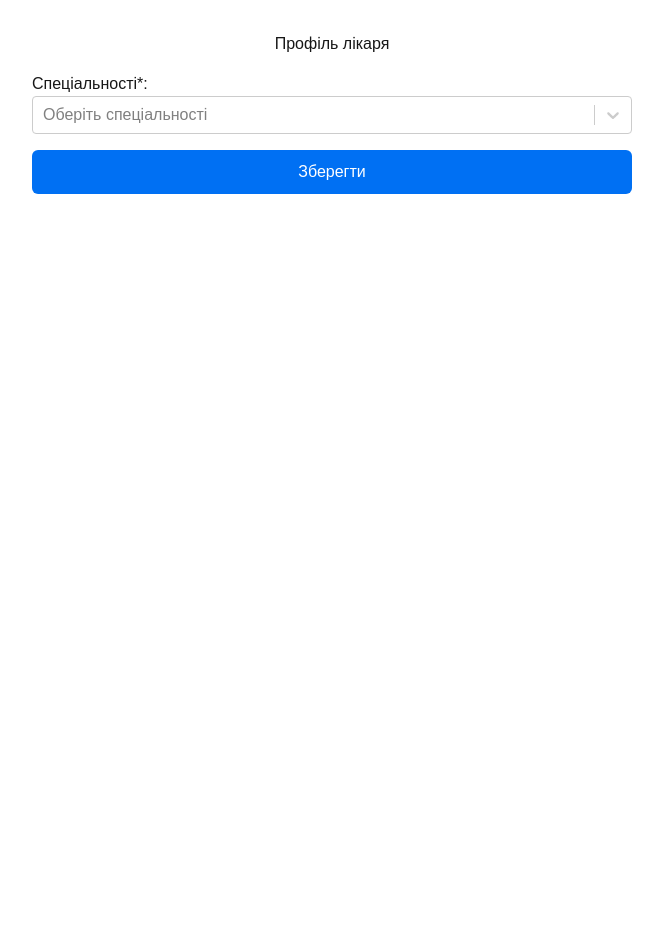
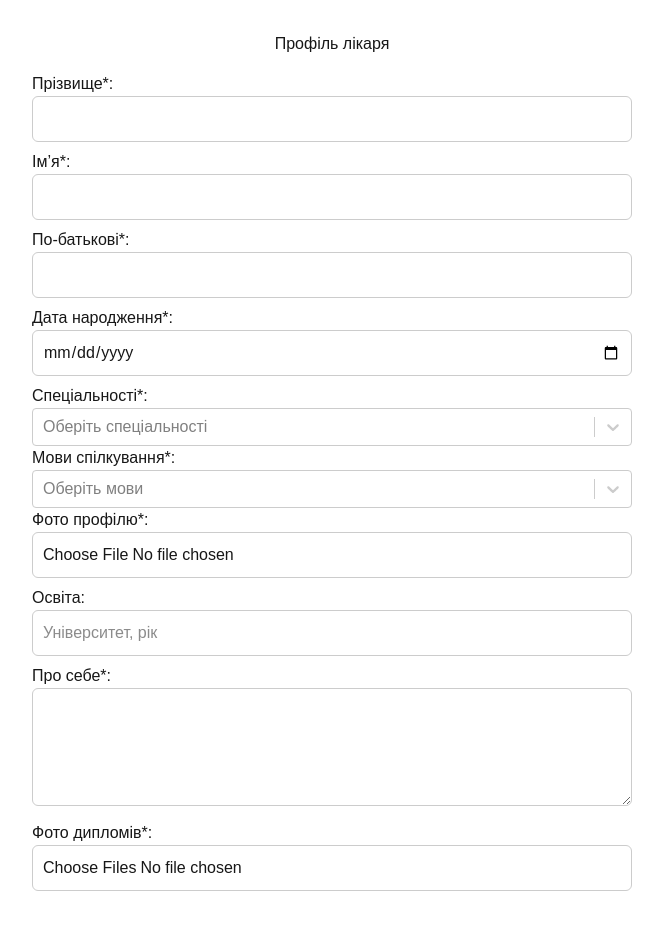
Before and after one commit to Likar24com/likar24, a Next.js app: page /complete-doctor in a window 1280 px wide. Shown: the top 945 px of the page, without its empty margins (308-971 px from the left). Before the commit the page ends 800 px from the top, so only its background shows below. Built offline with nearby package versions, Linux system fonts and the light colour scheme.

Commit message:
style: уніфіковано всі форми (auth, index, reset/update-password, complete-profile)

```diff
--- a/pages/complete-doctor.tsx
+++ b/pages/complete-doctor.tsx
@@ -1,116 +1,241 @@
 import React, { useEffect, useState } from 'react';
-import { supabase }      from '../lib/supabase';
-import { useRouter }     from 'next/router';
-import Select            from 'react-select';
+import { supabase }    from '../lib/supabase';
+import { useRouter }   from 'next/router';
+import Select          from 'react-select';
 
 export default function CompleteDoctor() {
-  const [userId, setUserId]       = useState<string|null>(null);
-  const [firstName, setFirstName] = useState('');
-  const [lastName, setLastName]   = useState('');
-  const [middleName, setMiddleName] = useState('');
-  const [birthDate, setBirthDate] = useState('');
+  const [userId, setUserId] = useState<string | null>(null);
 
-  // тепер масив
+  // Дані форми
+  const [firstName, setFirstName]             = useState('');
+  const [lastName, setLastName]               = useState('');
+  const [middleName, setMiddleName]           = useState('');
+  const [birthDate, setBirthDate]             = useState('');
   const [specializations, setSpecializations] = useState<any[]>([]);
   const [languagesSpoken, setLanguagesSpoken] = useState<any[]>([]);
-  const [photo, setPhoto]       = useState<File|null>(null);
-  const [education, setEducation] = useState('');
-  const [about, setAbout]         = useState('');
-  const [diplomaFiles, setDiplomaFiles]           = useState<File[]>([]);
-  const [diplomaPreviews, setDiplomaPreviews]     = useState<string[]>([]);
-  const [errors, setErrors]       = useState<{[k:string]:string}>({});
+  const [photo, setPhoto]                     = useState<File | null>(null);
+  const [education, setEducation]             = useState('');
+  const [about, setAbout]                     = useState('');
+  const [diplomaFiles, setDiplomaFiles]       = useState<File[]>([]);
 
+  // Публічні URL після upload
+  const [photoPreview, setPhotoPreview]       = useState<string>('');
+  const [diplomaUrls, setDiplomaUrls]         = useState<string[]>([]);
+
+  const [errors, setErrors]                   = useState<Record<string,string>>({});
   const router = useRouter();
 
+  // Опції для селектів
   const specializationOptions = [
     'Терапевт','Кардіолог','Педіатр','Дерматолог','Невролог',
     'Офтальмолог','Хірург','Гінеколог','Стоматолог','Психотерапевт'
-  ].map(v=>({value:v,label:v}));
+  ].map(v => ({ value: v, label: v }));
 
-  // інші опції залишаємо...
-  const inputStyle = { width:'100%',padding:10,fontSize:'1rem',border:'1px solid #ccc',borderRadius:6,marginBottom:8 };
-  const buttonStyle = { width:'100%',padding:10,fontSize:'1rem',backgroundColor:'#0070f3',color:'#fff',border:'none',borderRadius:6,cursor:'pointer',marginTop:16 };
+  const languageOptions = [
+    'Українська','English','Русский','Polski','Deutsch',
+    'Français','Español','Italiano','中文','العربية','Türkçe','Português','தமிழ்','हिन्दी'
+  ].map(v => ({ value: v, label: v }));
 
+  const inputStyle = {
+    width: '100%', padding: 10, fontSize: '1rem',
+    border: '1px solid #ccc', borderRadius: 6, marginBottom: 8,
+  };
+  const buttonStyle = {
+    width: '100%', padding: 12, fontSize: '1rem',
+    backgroundColor: '#0070f3', color: '#fff',
+    border: 'none', borderRadius: 6, cursor: 'pointer', marginTop: 16,
+  };
+
+  // Отримуємо поточного user
   useEffect(() => {
-    (async()=>{
-      const { data:{ user } } = await supabase.auth.getUser();
-      if (!user?.id) return;
-      setUserId(user.id);
+    (async () => {
+      const { data: { user } } = await supabase.auth.getUser();
+      if (user?.id) setUserId(user.id);
     })();
   }, []);
 
-  const handleDiplomas = (e:React.ChangeEvent<HTMLInputElement>) => {
-    const files = Array.from(e.target.files||[]);
-    setDiplomaFiles(files);
-    setDiplomaPreviews(files.map(f=>URL.createObjectURL(f)));
+  // Обробляємо вибір дипломів
+  const handleDiplomas = (e: React.ChangeEvent<HTMLInputElement>) => {
+    setDiplomaFiles(Array.from(e.target.files || []));
+    setDiplomaUrls([]);  // очистимо попередні
   };
 
-  const handleSubmit = async(e:React.FormEvent) => {
+  // Подача форми
+  const handleSubmit = async (e: React.FormEvent) => {
     e.preventDefault();
-    const errs:{[k:string]:string} = {};
+
+    // 1) Валідація
+    const errs: Record<string,string> = {};
+    if (!lastName)     errs.lastName     = 'Прізвище обов’язкове';
     if (!firstName)    errs.firstName    = 'Ім’я обов’язкове';
-    if (!lastName)     errs.lastName     = 'Прізвище обов’язкове';
     if (!middleName)   errs.middleName   = 'По-батькові обов’язкове';
     if (!birthDate)    errs.birthDate    = 'Дата народження обов’язкова';
-    if (specializations.length === 0) errs.specializations = 'Оберіть хоча б одну спеціальність';
-    if (languagesSpoken.length  === 0) errs.languagesSpoken = 'Оберіть мови спілкування';
-    if (!photo)        errs.photo       = 'Додайте фото профілю';
-    if (!about)        errs.about       = 'Розкажіть про себе';
-    if (diplomaFiles.length === 0) errs.diplomaFiles = 'Завантажте фото дипломів';
+    if (!specializations.length)
+                       errs.specializations = 'Оберіть щонайменше одну спеціальність';
+    if (!languagesSpoken.length)
+                       errs.languagesSpoken = 'Оберіть щонайменше одну мову';
+    if (!photo)        errs.photo        = 'Додайте фото профілю';
+    if (!about)        errs.about        = 'Поле «Про себе» обов’язкове';
+    if (!diplomaFiles.length)
+                       errs.diplomaFiles = 'Завантажте хоча б один диплом';
     setErrors(errs);
     if (Object.keys(errs).length) return;
 
+    // 2) Готуємо payload
     const updates: any = {
+      last_name: lastName,
       first_name: firstName,
-      last_name,
       middle_name: middleName,
       birth_date: birthDate,
-      // зберігаємо масив рядків
-      specialization: specializations.map(s=>s.value),
-      languages_spoken: languagesSpoken.map(l=>l.value),
+      specialization: specializations.map(s => s.value),
+      languages_spoken: languagesSpoken.map(l => l.value),
       education,
-      about
+      about,
     };
 
-    if (photo) {
+    // 3) Upload аватарки
+    if (photo && userId) {
       const ext = photo.name.split('.').pop();
       const key = `avatars/${userId}.${ext}`;
-      const { data } = await supabase.storage.from('avatars').upload(key, photo, { upsert:true });
-      updates.photo = data?.path;
+      const { data: aData, error: aErr } = await supabase
+        .storage
+        .from('avatars')
+        .upload(key, photo, { upsert: true });
+      if (aErr) {
+        setErrors(prev => ({ ...prev, photo: aErr.message }));
+        return;
+      }
+      updates.photo = aData.path;
+      const { data: { publicUrl } } = supabase
+        .storage.from('avatars')
+        .getPublicUrl(aData.path);
+      setPhotoPreview(publicUrl);
     }
 
-    if (diplomaFiles.length) {
-      const paths:string[] = [];
+    // 4) Upload дипломів (з санітизацією імен)
+    if (diplomaFiles.length && userId) {
+      const paths: string[] = [];
       for (const file of diplomaFiles) {
         const ext = file.name.split('.').pop();
-        const key = `diplomas/${userId}-${file.name}`;
-        const { data } = await supabase.storage.from('diplomas').upload(key, file, { upsert:true });
-        data?.path && paths.push(data.path);
+        // Санітизуємо baseName
+        const base = file.name
+          .toLowerCase()
+          .replace(/[^a-z0-9\-_.]/g, '-')  // латиниця, цифри, '-', '_', '.'
+          .replace(/-+/g, '-')             // дублікати '-'
+          .replace(/^\-|\-$/g, '');        // обрізаємо крайні '-'
+        const key = `diplomas/${userId}-${base}.${ext}`;
+        const { data: dData, error: dErr } = await supabase
+          .storage.from('diplomas')
+          .upload(key, file, { upsert: true });
+        if (dErr) {
+          setErrors(prev => ({ ...prev, diplomaFiles: dErr.message }));
+          return;
+        }
+        paths.push(dData.path);
       }
       updates.diploma_photos = paths;
+      // Отримуємо publicUrl для кожного
+      const urls = paths.map(p =>
+        supabase.storage.from('diplomas').getPublicUrl(p).data.publicUrl
+      );
+      setDiplomaUrls(urls);
     }
 
-    await supabase.from('users').update(updates).eq('id', userId);
+    // 5) Оновлюємо запис у users
+    const { error: uErr } = await supabase
+      .from('users')
+      .update(updates)
+      .eq('id', userId);
+    if (uErr) {
+      alert('Не вдалося оновити профіль: ' + uErr.message);
+      return;
+    }
+
+    // 6) Переходимо в кабінет
     router.push('/cabinet');
   };
 
   return (
-    <main style={{ maxWidth:600,margin:'2rem auto',fontFamily:'Arial, sans-serif' }}>
-      <h1 style={{ textAlign:'center',marginBottom:16 }}>Профіль лікаря</h1>
+    <main style={{ maxWidth: 600, margin: '2rem auto', fontFamily: 'Arial, sans-serif' }}>
+      <h1 style={{ textAlign: 'center', marginBottom: '1rem' }}>Профіль лікаря</h1>
       <form onSubmit={handleSubmit} noValidate>
-        {/* інші поля... */}
+        <label>Прізвище*:</label>
+        <input value={lastName}
+               onChange={e => setLastName(e.target.value)}
+               style={inputStyle}/>
+        {errors.lastName && <p style={{ color: 'red' }}>{errors.lastName}</p>}
+
+        <label>Ім’я*:</label>
+        <input value={firstName}
+               onChange={e => setFirstName(e.target.value)}
+               style={inputStyle}/>
+        {errors.firstName && <p style={{ color: 'red' }}>{errors.firstName}</p>}
+
+        <label>По-батькові*:</label>
+        <input value={middleName}
+               onChange={e => setMiddleName(e.target.value)}
+               style={inputStyle}/>
+        {errors.middleName && <p style={{ color: 'red' }}>{errors.middleName}</p>}
+
+        <label>Дата народження*:</label>
+        <input type="date" value={birthDate}
+               onChange={e => setBirthDate(e.target.value)}
+               style={inputStyle}/>
+        {errors.birthDate && <p style={{ color: 'red' }}>{errors.birthDate}</p>}
 
         <label>Спеціальності*:</label>
-        <Select
-          isMulti
-          options={specializationOptions}
-          value={specializations}
-          onChange={o=>setSpecializations(o as any[])}
-          placeholder="Оберіть спеціальності"
-        />
-        {errors.specializations && <p style={{color:'red'}}>{errors.specializations}</p>}
+        <Select isMulti options={specializationOptions}
+                value={specializations}
+                onChange={o => setSpecializations(o as any[])}
+                placeholder="Оберіть спеціальності"/>
+        {errors.specializations && <p style={{ color: 'red' }}>{errors.specializations}</p>}
 
-        {/* інші поля... */}
+        <label>Мови спілкування*:</label>
+        <Select isMulti options={languageOptions}
+                value={languagesSpoken}
+                onChange={o => setLanguagesSpoken(o as any[])}
+                placeholder="Оберіть мови"/>
+        {errors.languagesSpoken && <p style={{ color: 'red' }}>{errors.languagesSpoken}</p>}
+
+        <label>Фото профілю*:</label>
+        <input type="file"
+               accept="image/*"
+               onChange={e => setPhoto(e.target.files?.[0] || null)}
+               style={inputStyle}/>
+        {errors.photo && <p style={{ color: 'red' }}>{errors.photo}</p>}
+
+        {photoPreview && (
+          <div style={{ margin: '1rem 0' }}>
+            <img src={photoPreview} style={{ width: 150, borderRadius: 4 }}/>
+          </div>
+        )}
+
+        <label>Освіта:</label>
+        <input value={education}
+               onChange={e => setEducation(e.target.value)}
+               placeholder="Університет, рік"
+               style={inputStyle}/>
+
+        <label>Про себе*:</label>
+        <textarea value={about}
+                  onChange={e => setAbout(e.target.value)}
+                  rows={4}
+                  style={{ ...inputStyle, resize: 'vertical' }}/>
+        {errors.about && <p style={{ color: 'red' }}>{errors.about}</p>}
+
+        <label>Фото дипломів*:</label>
+        <input type="file"
+               multiple
+               accept="image/*"
+               onChange={handleDiplomas}
+               style={inputStyle}/>
+        {errors.diplomaFiles && <p style={{ color: 'red' }}>{errors.diplomaFiles}</p>}
+
+        <div style={{ display: 'flex', gap: 8, flexWrap: 'wrap', margin: '1rem 0' }}>
+          {diplomaUrls.map((u, i) => (
+            <img key={i} src={u} style={{ width: 150, borderRadius: 4 }}/>
+          ))}
+        </div>
 
         <button type="submit" style={buttonStyle}>Зберегти</button>
       </form>
--- a/pages/complete-patient.tsx
+++ b/pages/complete-patient.tsx
@@ -1,10 +1,10 @@
-import { useEffect, useState } from 'react';
+import React, { useEffect, useState } from 'react';
 import { supabase }      from '../lib/supabase';
 import { useRouter }     from 'next/router';
 import Select            from 'react-select';
 
 export default function CompletePatient() {
-  const [userId, setUserId] = useState<string|null>(null);
+  const [userId, setUserId]           = useState<string | null>(null);
   const [firstName, setFirstName]     = useState('');
   const [lastName, setLastName]       = useState('');
   const [middleName, setMiddleName]   = useState('');
@@ -13,7 +13,8 @@ export default function CompletePatient() {
   const [country, setCountry]         = useState('');
   const [allergies, setAllergies]     = useState<any[]>([]);
   const [chronicDiseases, setChronic] = useState('');
-  const [errors, setErrors]           = useState<{[k:string]:string}>({});
+  const [errors, setErrors]           = useState<Record<string,string>>({});
+  const [loading, setLoading]         = useState(false);
 
   const router = useRouter();
 
@@ -25,82 +26,170 @@ export default function CompletePatient() {
     'Пилок','Медикаменти','Глютен','Горіхи','Молочні продукти','Морепродукти'
   ].map(v => ({ value: v, label: v }));
 
-  const inputStyle = { width:'100%', padding:10, fontSize:'1rem', border:'1px solid #ccc', borderRadius:6, marginBottom:8 };
-  const buttonStyle = { width:'100%', padding:10, fontSize:'1rem', backgroundColor:'#0070f3', color:'#fff', border:'none', borderRadius:6, cursor:'pointer' };
+  const inputStyle = {
+    width: '100%',
+    padding: 10,
+    fontSize: '1rem',
+    border: '1px solid #ccc',
+    borderRadius: 6,
+    marginBottom: 8,
+  };
 
+  const selectStyles = {
+    control: (base: any) => ({
+      ...base,
+      ...inputStyle,
+      borderRadius: 6,
+      minHeight: 'auto',
+    }),
+    menu: (base: any) => ({ ...base, zIndex: 999 }),
+  };
+
+  const buttonStyle = {
+    width: '100%',
+    padding: 10,
+    fontSize: '1rem',
+    backgroundColor: '#0070f3',
+    color: '#fff',
+    border: 'none',
+    borderRadius: 6,
+    cursor: loading ? 'not-allowed' : 'pointer',
+    opacity: loading ? 0.6 : 1,
+    marginTop: 12,
+  };
+
+  // Зчитуємо поточного user
   useEffect(() => {
-    (async() => {
-      const { data:{ user } } = await supabase.auth.getUser();
-      if (!user?.id) return;
-      setUserId(user.id);
+    (async () => {
+      const { data: { user } } = await supabase.auth.getUser();
+      if (user?.id) setUserId(user.id);
     })();
   }, []);
 
   const handleSubmit = async (e: React.FormEvent) => {
     e.preventDefault();
-    const errs: typeof errors = {};
-    if (!firstName) errs.firstName = 'Ім’я обов’язкове';
-    if (!birthDate) errs.birthDate = 'Дата народження обов’язкова';
-    if (!weight) errs.weight = 'Вага обов’язкова';
-    if (!country) errs.country = 'Оберіть країну';
+
+    // Валідація
+    const errs: Record<string,string> = {};
+    if (!firstName)  errs.firstName  = 'Ім’я обов’язкове';
+    if (!birthDate)  errs.birthDate  = 'Дата народження обов’язкова';
+    if (!weight)     errs.weight     = 'Вага обов’язкова';
+    if (!country)    errs.country    = 'Країна обов’язкова';
     if (!allergies.length) errs.allergies = 'Оберіть хоча б один алерген';
+
     setErrors(errs);
     if (Object.keys(errs).length) return;
 
+    setLoading(true);
+    try {
+      // Формуємо payload
       const updates: any = {
         first_name: firstName,
-      last_name,
-      middle_name: middleName,
+        last_name: lastName || null,
+        middle_name: middleName || null,
         birth_date: birthDate,
         weight: parseFloat(weight),
         country,
         allergies: allergies.map(a => a.value),
-      chronic_diseases: chronicDiseases,
+        chronic_diseases: chronicDiseases || null,
       };
-    await supabase.from('users').update(updates).eq('id', userId);
+
+      // Надсилаємо в базу
+      const { error } = await supabase
+        .from('users')
+        .update(updates)
+        .eq('id', userId);
+
+      if (error) throw error;
+
       router.push('/cabinet');
+    } catch (err: any) {
+      console.error('Update error', err);
+      alert('❌ Не вдалося зберегти дані: ' + err.message);
+    } finally {
+      setLoading(false);
+    }
   };
 
   return (
-    <main style={{ maxWidth:600, margin:'2rem auto', fontFamily:'Arial, sans-serif' }}>
-      <h1 style={{ textAlign:'center', marginBottom:16 }}>Профіль пацієнта</h1>
+    <main style={{ maxWidth: 600, margin: '2rem auto', fontFamily: 'Arial, sans-serif' }}>
+      <h1 style={{ textAlign: 'center', marginBottom: 16 }}>Профіль пацієнта</h1>
       <form onSubmit={handleSubmit} noValidate>
         <label>Ім’я*:</label>
-        <input type="text" value={firstName} onChange={e=>setFirstName(e.target.value)} style={inputStyle}/>
-        {errors.firstName && <p style={{color:'red'}}>{errors.firstName}</p>}
+        <input
+          type="text"
+          value={firstName}
+          onChange={e => setFirstName(e.target.value)}
+          style={inputStyle}
+        />
+        {errors.firstName && <p style={{ color: 'red' }}>{errors.firstName}</p>}
 
         <label>Прізвище:</label>
-        <input type="text" value={lastName} onChange={e=>setLastName(e.target.value)} style={inputStyle}/>
+        <input
+          type="text"
+          value={lastName}
+          onChange={e => setLastName(e.target.value)}
+          style={inputStyle}
+        />
 
         <label>По-батькові:</label>
-        <input type="text" value={middleName} onChange={e=>setMiddleName(e.target.value)} style={inputStyle}/>
+        <input
+          type="text"
+          value={middleName}
+          onChange={e => setMiddleName(e.target.value)}
+          style={inputStyle}
+        />
 
         <label>Дата народження*:</label>
-        <input type="date" value={birthDate} onChange={e=>setBirthDate(e.target.value)} style={inputStyle}/>
-        {errors.birthDate && <p style={{color:'red'}}>{errors.birthDate}</p>}
+        <input
+          type="date"
+          value={birthDate}
+          onChange={e => setBirthDate(e.target.value)}
+          style={inputStyle}
+        />
+        {errors.birthDate && <p style={{ color: 'red' }}>{errors.birthDate}</p>}
 
         <label>Вага (кг)*:</label>
-        <input type="number" value={weight} onChange={e=>setWeight(e.target.value)} style={inputStyle}/>
-        {errors.weight && <p style={{color:'red'}}>{errors.weight}</p>}
+        <input
+          type="number"
+          value={weight}
+          onChange={e => setWeight(e.target.value)}
+          style={inputStyle}
+        />
+        {errors.weight && <p style={{ color: 'red' }}>{errors.weight}</p>}
 
         <label>Країна*:</label>
-        <Select options={countryOptions}
-                value={countryOptions.find(o=>o.value===country)}
-                onChange={o=>setCountry(o?.value||'')}
-                placeholder="Оберіть країну"/>
-        {errors.country && <p style={{color:'red'}}>{errors.country}</p>}
+        <Select
+          options={countryOptions}
+          value={countryOptions.find(o => o.value === country)}
+          onChange={o => setCountry(o?.value || '')}
+          placeholder="Оберіть країну"
+          styles={selectStyles}
+        />
+        {errors.country && <p style={{ color: 'red' }}>{errors.country}</p>}
 
         <label>Алергени*:</label>
-        <Select isMulti options={allergyOptions}
+        <Select
+          isMulti
+          options={allergyOptions}
           value={allergies}
-                onChange={o=>setAllergies(o as any[])}
-                placeholder="Оберіть алергени"/>
-        {errors.allergies && <p style={{color:'red'}}>{errors.allergies}</p>}
+          onChange={o => setAllergies(o as any[])}
+          placeholder="Оберіть алергени"
+          styles={selectStyles}
+        />
+        {errors.allergies && <p style={{ color: 'red' }}>{errors.allergies}</p>}
 
         <label>Хронічні хвороби:</label>
-        <textarea value={chronicDiseases} onChange={e=>setChronicDiseases(e.target.value)}
-                  rows={4} style={{ ...inputStyle, resize:'vertical' }}/>
-        <button type="submit" style={buttonStyle}>Зберегти</button>
+        <textarea
+          value={chronicDiseases}
+          onChange={e => setChronic(e.target.value)}
+          rows={4}
+          style={{ ...inputStyle, resize: 'vertical' }}
+        />
+
+        <button type="submit" style={buttonStyle} disabled={loading}>
+          {loading ? 'Збереження…' : 'Зберегти'}
+        </button>
       </form>
     </main>
   );
```
Lines whose indentation alone changed are shown as unchanged.
